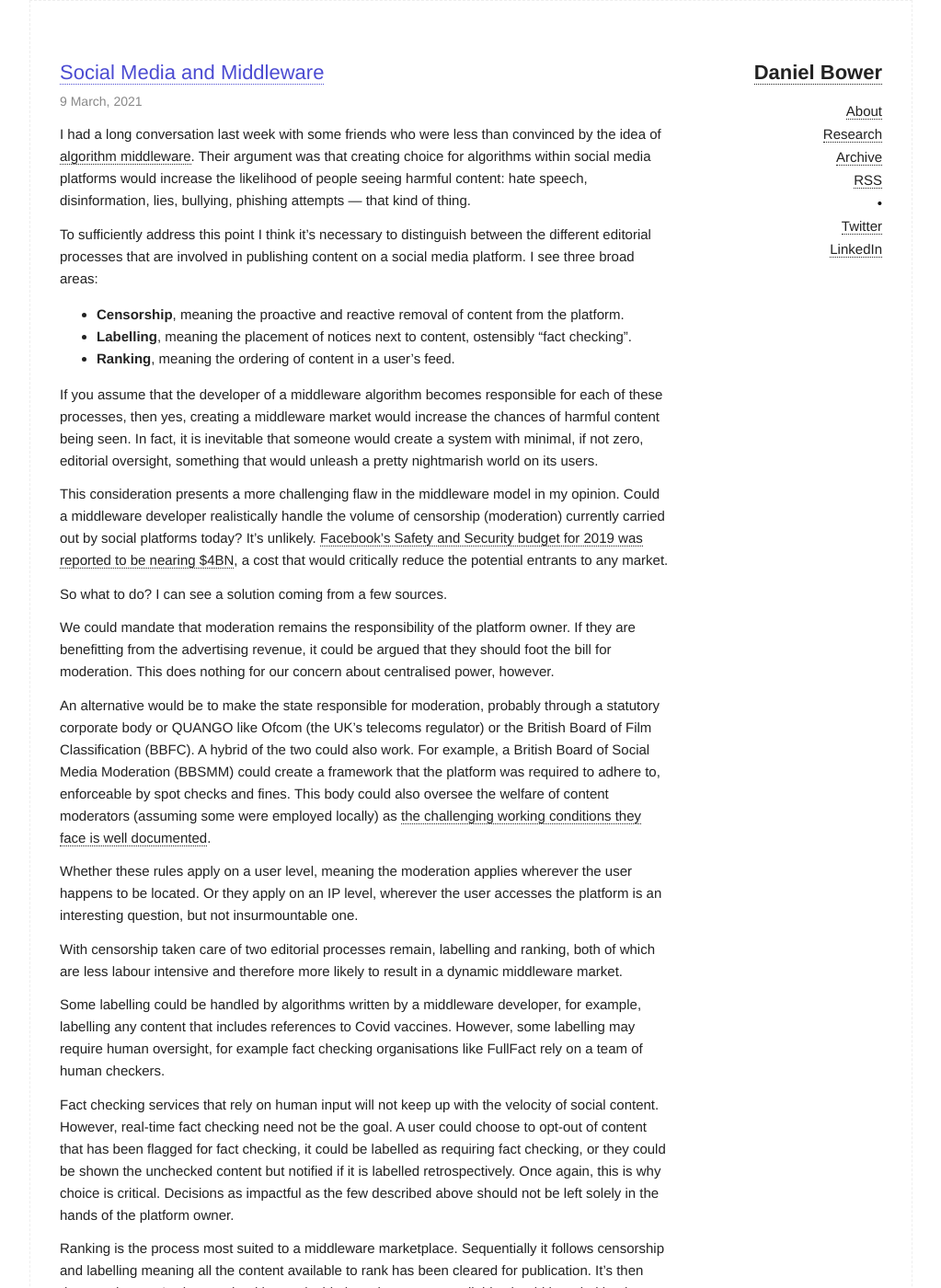
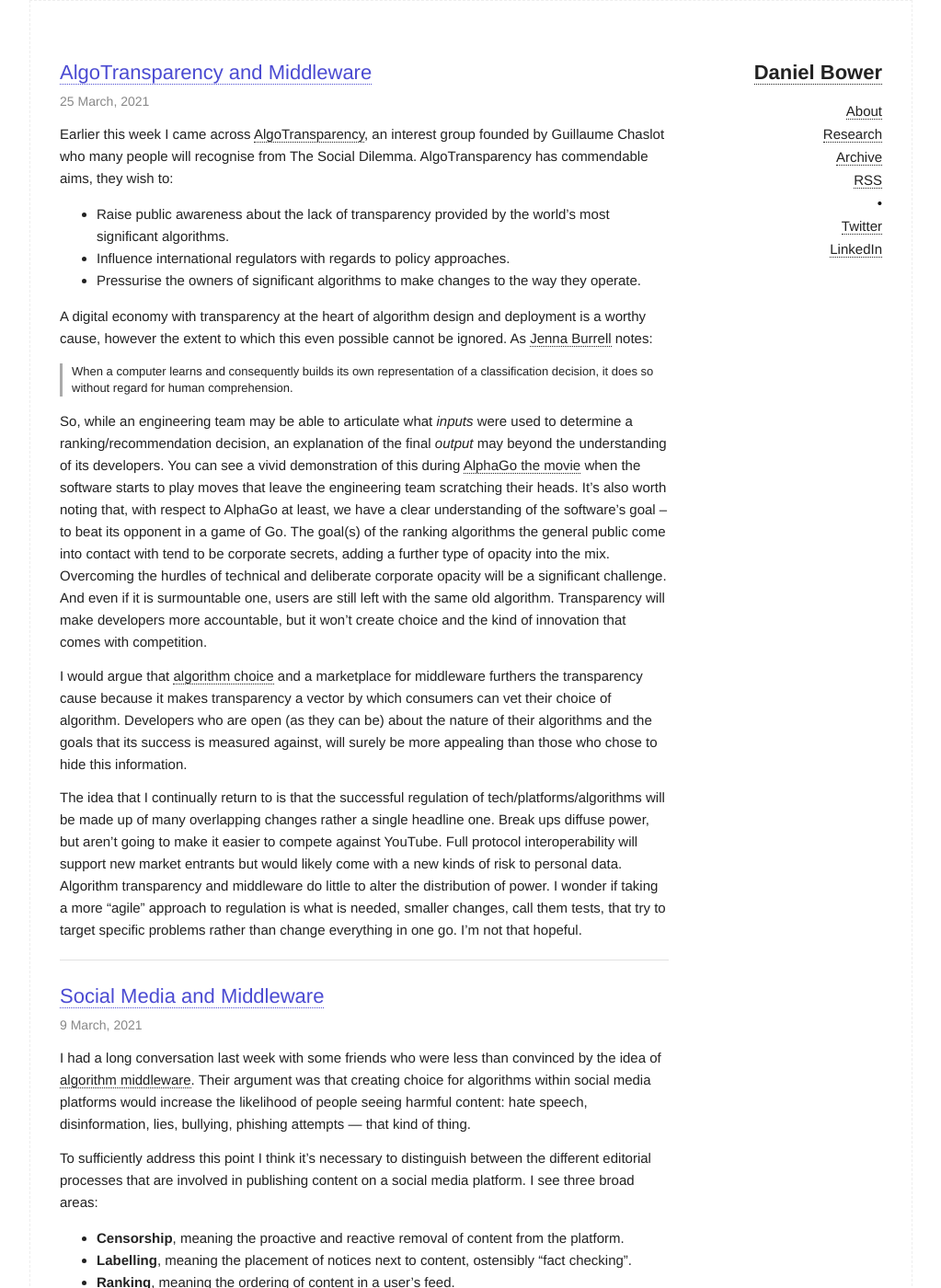
Before and after one commit to danielbower/personal-blog, a Jekyll site: the page built from index.html, in a window 1280 px wide and 1400 px high. Shown: the whole window at 92% size, without its empty margins (128-1151 px from the left). Built offline with Jekyll 4.4.1, drawn with Linux system fonts in a browser that asks for light colours; some of the changed text lies outside the part shown.

Commit message:
New blog post on algotransparency

```diff
--- a/_posts/2021-03-09-social-media-middleware.md
+++ b/_posts/2021-03-09-social-media-middleware.md
@@ -22,7 +22,7 @@ We could mandate that moderation remains the responsibility of the platform owne
 
 An alternative would be to make the state responsible for moderation, probably through a statutory corporate body or QUANGO like Ofcom (the UK's telecoms regulator) or the British Board of Film Classification (BBFC). A hybrid of the two could also work. For example, a British Board of Social Media Moderation (BBSMM) could create a framework that the platform was required to adhere to, enforceable by spot checks and fines. This body could also oversee the welfare of content moderators (assuming some were employed locally) as [the challenging working conditions they face is well documented](https://www.theverge.com/2019/2/25/18229714/cognizant-facebook-content-moderator-interviews-trauma-working-conditions-arizona).
 
-Whether these rules apply on a user level, meaning the moderation applies wherever the user happens to be located. Or they apply on an IP level, wherever the user accesses the platform is an interesting question, but not insurmountable one.
+Whether these rules apply on a user level, meaning the moderation applies wherever the user happens to be located. Or they apply on an IP level, wherever the user accesses the platform is an interesting question, but not an insurmountable one.
 
 With censorship taken care of two editorial processes remain, labelling and ranking, both of which are less labour intensive and therefore more likely to result in a dynamic middleware market.
 
--- /dev/null
+++ b/_posts/2021-03-25-algotransparency-middleware.md
@@ -0,0 +1,21 @@
+---
+layout: post
+title:  "AlgoTransparency and Middleware"
+date: 2021-03-25
+categories:
+---
+Earlier this week I came across [AlgoTransparency](https://www.algotransparency.org), an interest group founded by Guillaume Chaslot who many people will recognise from The Social Dilemma. AlgoTransparency has commendable aims, they wish to:
+
+- Raise public awareness about the lack of transparency provided by the world's most significant algorithms.
+- Influence international regulators with regards to policy approaches.
+- Pressurise the owners of significant algorithms to make changes to the way they operate.
+
+A digital economy with transparency at the heart of algorithm design and deployment is a worthy cause, however the extent to which this even possible cannot be ignored. As [Jenna Burrell](https://journals.sagepub.com/doi/abs/10.1177/2053951715622512) notes:
+
+> When a computer learns and consequently builds its own representation of a classification decision, it does so without regard for human comprehension.
+
+So, while an engineering team may be able to articulate what *inputs* were used to determine a ranking/recommendation decision, an explanation of the final *output* may beyond the understanding of its developers. You can see a vivid demonstration of this during [AlphaGo the movie](https://www.alphagomovie.com) when the software starts to play moves that leave the engineering team scratching their heads. It's also worth noting that, with respect to AlphaGo at least, we have a clear understanding of the software's goal – to beat its opponent in a game of Go. The goal(s) of the ranking algorithms the general public come into contact with tend to be corporate secrets, adding a further type of opacity into the mix. Overcoming the hurdles of technical and deliberate corporate opacity will be a significant challenge. And even if it is surmountable one, users are still left with the same old algorithm. Transparency will make developers more accountable, but it won't create choice and the kind of innovation that comes with competition.
+
+I would argue that [algorithm choice]({%- post_url 2021-02-19-roon-algorithmic-choice-middleware -%}) and a marketplace for middleware furthers the transparency cause because it makes transparency a vector by which consumers can vet their choice of algorithm. Developers who are open (as they can be) about the nature of their algorithms and the goals that its success is measured against, will surely be more appealing than those who chose to hide this information.
+
+The idea that I continually return to is that the successful regulation of tech/platforms/algorithms will be made up of many overlapping changes rather a single headline one. Break ups diffuse power, but aren't going to make it easier to compete against YouTube. Full protocol interoperability will support new market entrants but would likely come with a new kinds of risk to personal data. Algorithm transparency and middleware do little to alter the distribution of power. I wonder if taking a more "agile" approach to regulation is what is needed, smaller changes, call them tests, that try to target specific problems rather than change everything in one go. I'm not that hopeful.
```
